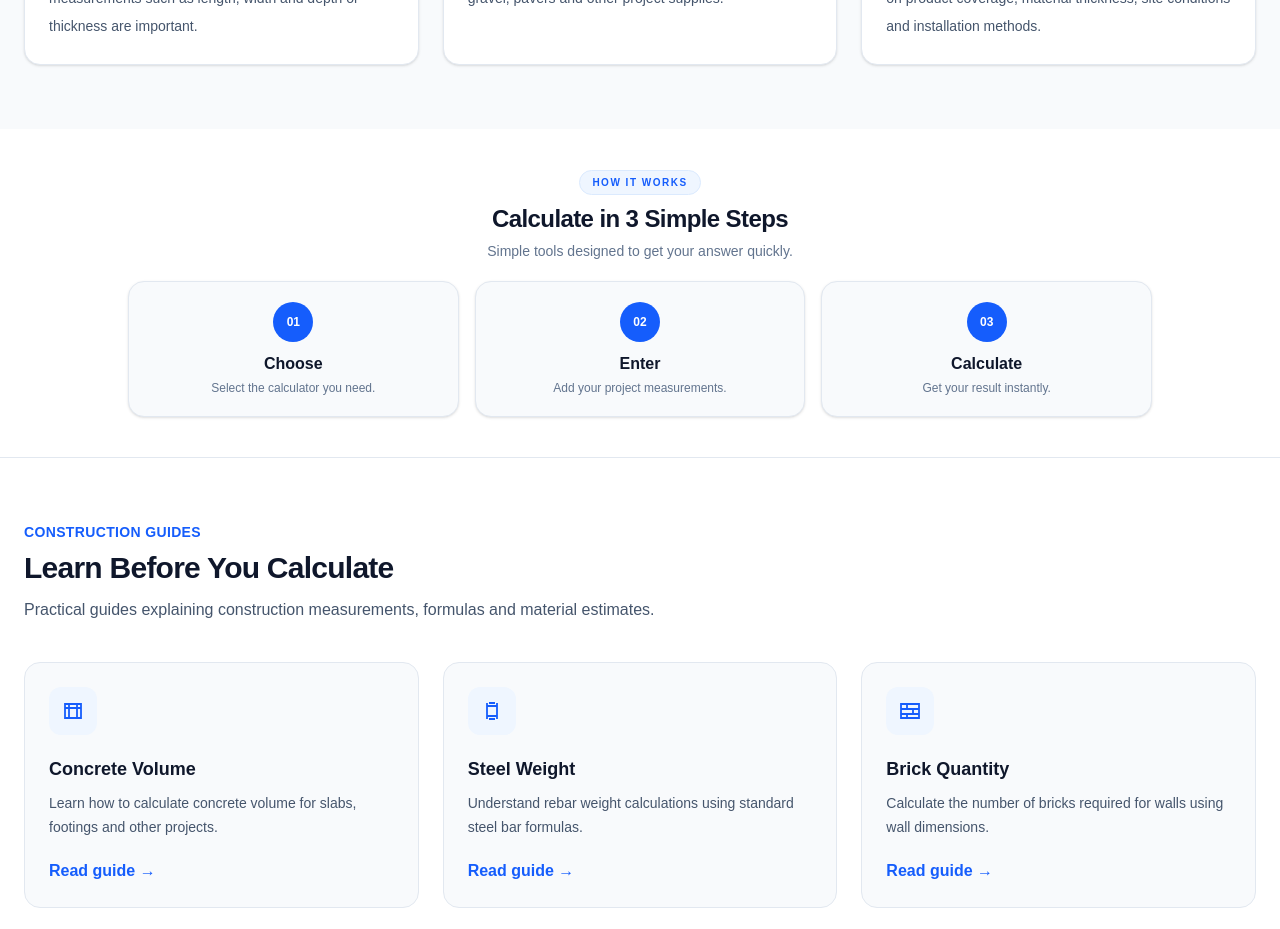
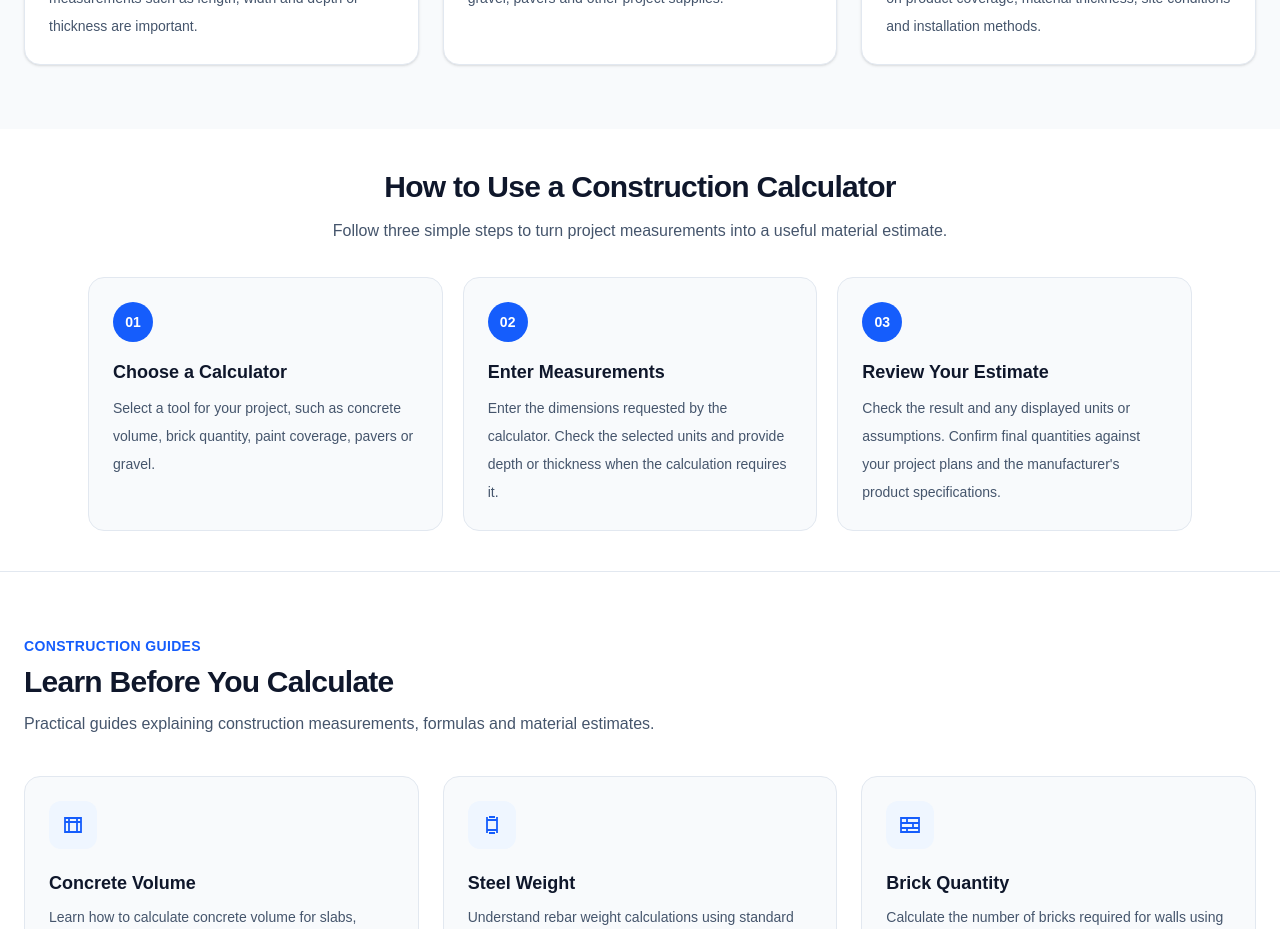
Before and after one commit to km7max-cmd/cornerspan, a Next.js app: page / in a window 1280 px wide. Shown: the part 1800-2729 px from the top of the page. Built offline with nearby package versions, Linux system fonts and the light colour scheme.

Commit message:
Revise HowItWorks component steps and titles
Updated the HowItWorks component to provide clearer instructions and improved titles for each step.

```diff
--- a/components/HowItWorks.tsx
+++ b/components/HowItWorks.tsx
@@ -1,61 +1,60 @@
-export default function HowItWorks() {
+
 const steps = [
   {
     number: "01",
-      title: "Choose",
-      description: "Select the calculator you need.",
+    title: "Choose a Calculator",
+    description:
+      "Select a tool for your project, such as concrete volume, brick quantity, paint coverage, pavers or gravel.",
   },
   {
     number: "02",
-      title: "Enter",
-      description: "Add your project measurements.",
+    title: "Enter Measurements",
+    description:
+      "Enter the dimensions requested by the calculator. Check the selected units and provide depth or thickness when the calculation requires it.",
   },
   {
     number: "03",
-      title: "Calculate",
-      description: "Get your result instantly.",
+    title: "Review Your Estimate",
+    description:
+      "Check the result and any displayed units or assumptions. Confirm final quantities against your project plans and the manufacturer's product specifications.",
   },
 ];
 
+export default function HowItWorks() {
   return (
-    <section className="bg-white px-4 py-8 sm:px-6 sm:py-10">
-      <div className="mx-auto max-w-5xl">
-
-        <div className="mb-5 text-center">
-          <span className="inline-flex rounded-full border border-blue-100 bg-blue-50 px-3 py-1 text-[10px] font-bold tracking-[0.15em] text-blue-600">
-            HOW IT WORKS
-          </span>
-
-          <h2 className="mt-2 text-xl font-black tracking-tight text-slate-900 sm:text-2xl">
-            Calculate in 3 Simple Steps
+    <section className="bg-white py-8 sm:py-10">
+      <div className="mx-auto max-w-6xl px-4 sm:px-6">
+        <div className="mx-auto max-w-3xl text-center">
+          <h2 className="text-2xl font-bold tracking-tight text-slate-900 sm:text-3xl">
+            How to Use a Construction Calculator
           </h2>
 
-          <p className="mt-1.5 text-xs text-slate-500 sm:text-sm">
-            Simple tools designed to get your answer quickly.
+          <p className="mt-3 text-base leading-7 text-slate-600">
+            Follow three simple steps to turn project measurements into a
+            useful material estimate.
           </p>
         </div>
 
-        <div className="grid grid-cols-3 gap-2.5 sm:gap-4">
+        <div className="mt-8 grid gap-5 md:grid-cols-3">
           {steps.map((step) => (
-            <div
+            <article
               key={step.number}
-              className="rounded-xl border border-slate-200 bg-slate-50 px-2 py-4 text-center shadow-sm sm:rounded-2xl sm:px-4 sm:py-5"
+              className="rounded-2xl border border-slate-200 bg-slate-50 p-5 sm:p-6"
             >
-              <div className="mx-auto flex h-8 w-8 items-center justify-center rounded-full bg-blue-600 text-[10px] font-black text-white sm:h-10 sm:w-10 sm:text-xs">
+              <span className="inline-flex h-10 w-10 items-center justify-center rounded-full bg-blue-600 text-sm font-bold text-white">
                 {step.number}
-              </div>
+              </span>
 
-              <h3 className="mt-2.5 text-sm font-bold text-slate-900 sm:text-base">
+              <h3 className="mt-4 text-lg font-semibold text-slate-900">
                 {step.title}
               </h3>
 
-              <p className="mt-1 text-[10px] leading-4 text-slate-500 sm:text-xs">
+              <p className="mt-2 text-sm leading-7 text-slate-600">
                 {step.description}
               </p>
-            </div>
+            </article>
           ))}
         </div>
-
       </div>
     </section>
   );
```
Lines whose indentation alone changed are shown as unchanged.
